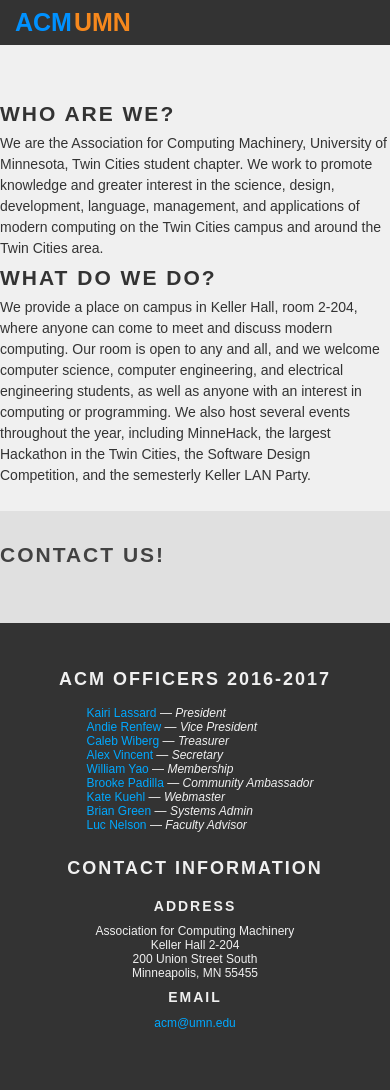
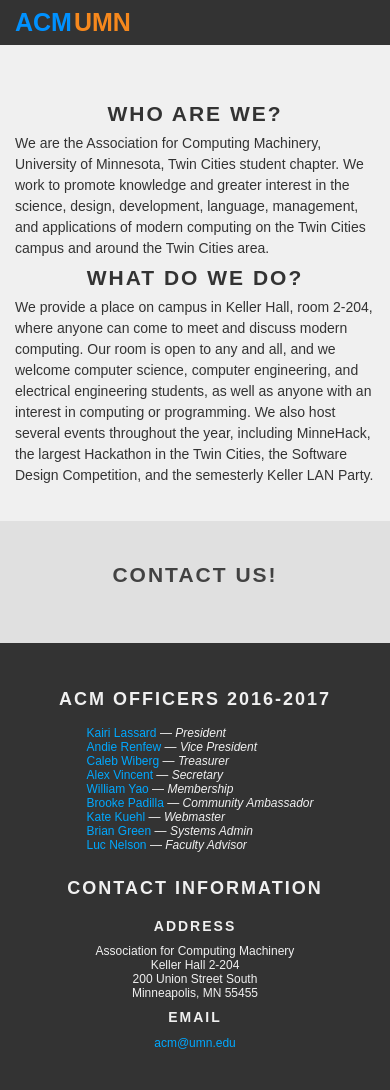
Before and after one commit to acmumn/acm-website, a Jekyll site: the page built from index.html, in a window 390 px wide. Built offline with Jekyll 4.4.1, drawn with Linux system fonts in a browser that asks for light colours.

Commit message:
general mobile stuff

```diff
--- a/_sass/_general.sass
+++ b/_sass/_general.sass
@@ -10,6 +10,10 @@
   text-transform: uppercase
   letter-spacing: 2px
   line-height: 1.8em
+
+@media (max-width: $phone-breakpoint)
+  h1, h2, h3, h4, h5, h6
+    text-align: center
 
 body
   margin: 0px
@@ -28,8 +32,7 @@
   line-height: 1.5em
 
   &> section
-    padding-top: 25px
-    padding-bottom: 25px
+    padding: 35px 15px
 
     &:nth-child(even)
       background-color: $bg-color-secondary
```
